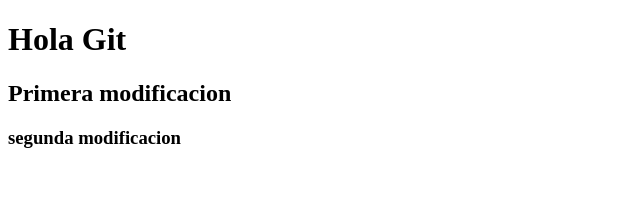
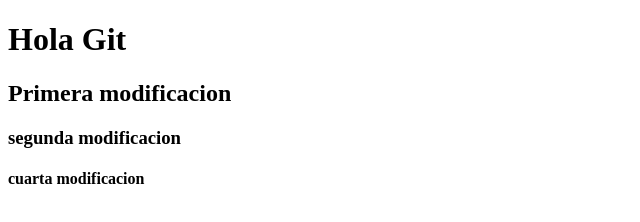
Before and after one commit to Max1083/RepoCurso, a plain HTML site: page index.html in a window 1280 px wide. Shown: the whole page, without its empty margins (0-640 px from the left). Drawn offline with Linux system fonts and the light colour scheme.

Commit message:
cuarta modificacion

```diff
--- a/index.html
+++ b/index.html
@@ -11,5 +11,6 @@
    <h2>Primera modificacion</h2>
    <h3>
    segunda modificacion</h3>
+   <h4>cuarta modificacion</h4>
 </body>
 </html>
```
